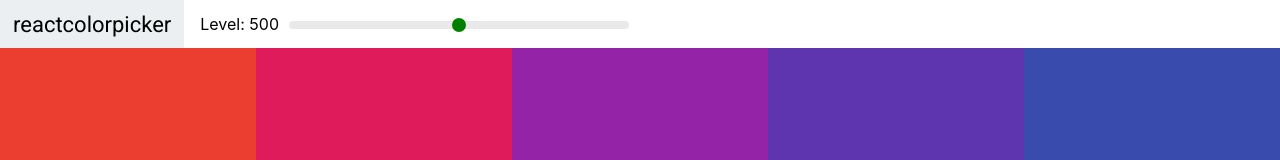
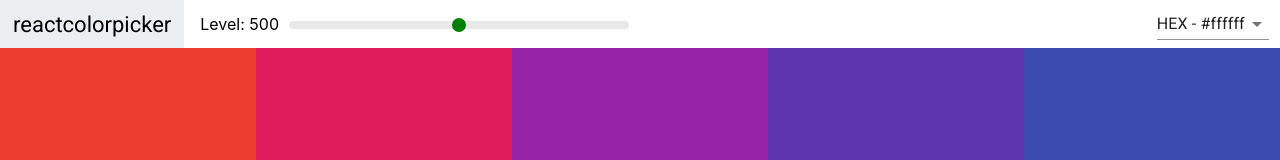
Before and after one commit to jump3rhood/React-colors-app, a React (Create React App) app: page / in a window 1280 px wide. Shown: the top 160 px of the page. Built offline with nearby package versions, Linux system fonts and the light colour scheme.

Commit message:
Add Select Dropdown and Snackbar from material-ui

```diff
--- a/package.json
+++ b/package.json
@@ -3,6 +3,8 @@
   "version": "0.1.0",
   "private": true,
   "dependencies": {
+    "@material-ui/core": "^4.11.4",
+    "@material-ui/icons": "^4.11.2",
     "@testing-library/jest-dom": "^5.12.0",
     "@testing-library/react": "^11.2.7",
     "@testing-library/user-event": "^12.8.3",
--- a/src/Navbar.css
+++ b/src/Navbar.css
@@ -40,3 +40,6 @@
     box-shadow: none;
     margin-top: -3px;
 }
+.select-container {
+    margin: 0 0.7rem 0 auto;
+}
--- a/src/Navbar.js
+++ b/src/Navbar.js
@@ -1,10 +1,29 @@
-import React, { Component } from 'react'
+import React, { Component } from 'react';
+import Select from '@material-ui/core/Select';
+import MenuItem from '@material-ui/core/MenuItem';
+import Snackbar from '@material-ui/core/Snackbar';
+import IconButton from '@material-ui/core/IconButton';
+import CloseIcon from '@material-ui/icons/Close';
 import Slider from 'rc-slider';
 import 'rc-slider/assets/index.css';
 import './Navbar.css';
 class Navbar extends Component {
+    constructor(props) {
+        super(props);
+        this.state = { format: "hex", open: false };
+        this.handleFormatChange = this.handleFormatChange.bind(this);
+        this.closeSnackbar = this.closeSnackbar.bind(this);
+    }
+    handleFormatChange(e) {
+        this.setState({ format: e.target.value, open: true });
+        this.props.handleChange(e.target.value);
+    }
+    closeSnackbar() {
+        this.setState({ open: false })
+    }
     render() {
         const { level, changeLevel } = this.props;
+        const { format } = this.state;
         return (
             <nav className="Navbar">
                 <div className="logo">
@@ -16,8 +35,37 @@
                         <Slider defaultValue={level} min={100} max={900} step={100} onAfterChange={changeLevel} />
                     </div>
                 </div>
-
-            </nav>
+                <div className="select-container">
+                    <Select value={format} onChange={this.handleFormatChange}>
+                        <MenuItem value="hex"> HEX - #ffffff
+                        </MenuItem>
+                        <MenuItem value="rgb"> RGB - rgb(255,255,255)
+                        </MenuItem>
+                        <MenuItem value="rgba">  RGBA - rgba(255,255,255, 1.0)
+                        </MenuItem>
+                    </Select>
+                </div>
+                <Snackbar anchorOrigin={{ vertical: "bottom", horizontal: "left" }} open={this.state.open}
+                    autoHideDuration={3000}
+                    message={<span id='message-id'>Format Changed To {format.toUpperCase()}</span>}
+                    ContentProps={{
+                        "aria-describedby": "message-id"
+                    }}
+                    onClose={this.closeSnackbar}
+                    action={
+                        [
+                            <IconButton
+                                onClick={this.closeSnackbar}
+                                color='inherit'
+                                key='close'
+                                aria-label='close'
+                            >
+                                <CloseIcon />
+                            </IconButton>
+                        ]
+                    }
+                />
+            </nav >
         )
     }
 }
--- a/src/Palette.js
+++ b/src/Palette.js
@@ -3,30 +3,31 @@
 import Navbar from './Navbar';
 import './Palette.css';
 
-
-
 class Palette extends Component {
     constructor(props) {
         super(props);
-        this.state = { level: 500 };
+        this.state = { level: 500, format: "hex" };
         this.changeLevel = this.changeLevel.bind(this);
+        this.changeFormat = this.changeFormat.bind(this);
     }
     changeLevel(level) {
-        this.setState({ level })
+        this.setState({ level });
+    }
+    changeFormat(value) {
+        this.setState({ format: value });
     }
     render() {
         const { colors } = this.props.palette;
-        const { level } = this.state;
+        const { level, format } = this.state;
         const colorBoxes = colors[level].map(color => (
-            <ColorBox background={color.hex} name={color.name} />
+            <ColorBox background={color[format]} name={color.name} />
         ));
         return (
             <div className="Palette">
-                <Navbar level={level} changeLevel={this.changeLevel} />
+                <Navbar level={level} changeLevel={this.changeLevel} handleChange={this.changeFormat} />
                 <div className="Palette-colors">
                     {colorBoxes}
                 </div>
-                {/* Footer eventually */}
             </div>
         )
     }
```
Also changed, not shown: 1 other file (tests, documents, lock files or other folders).
